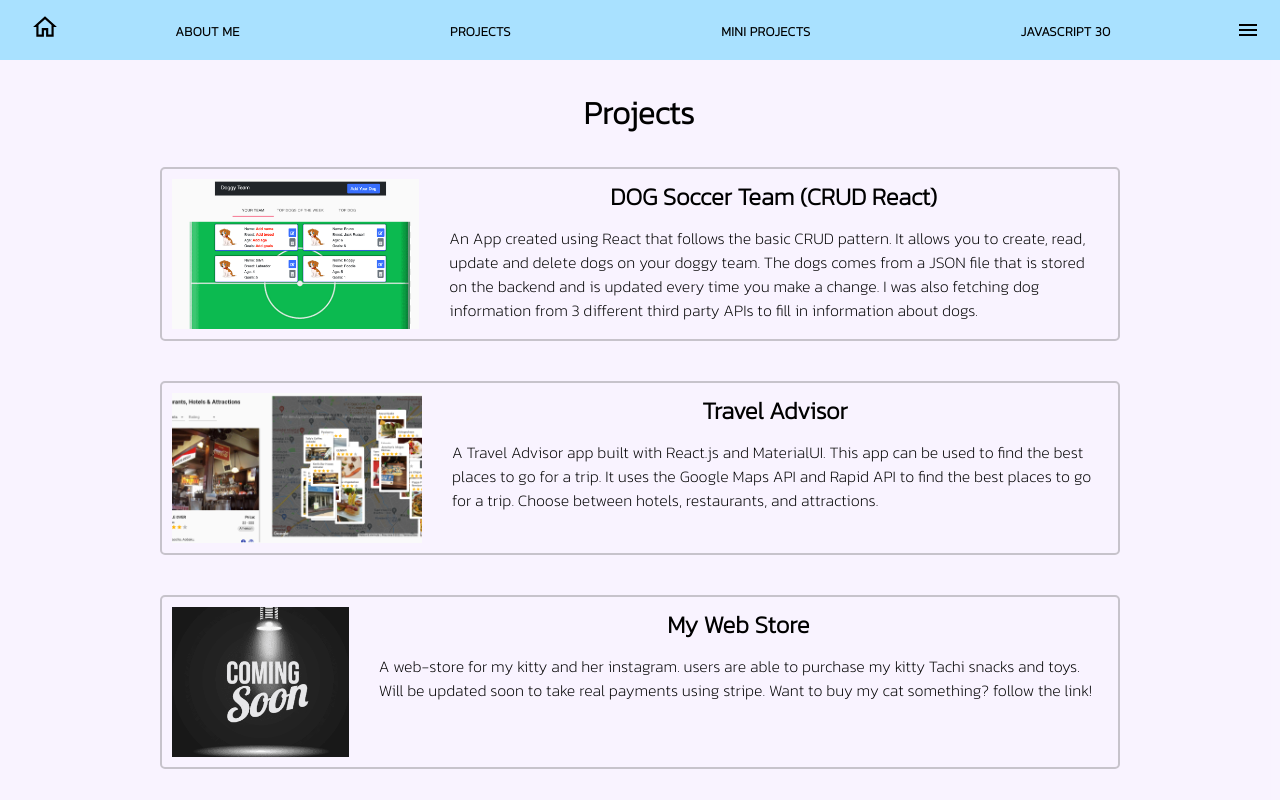
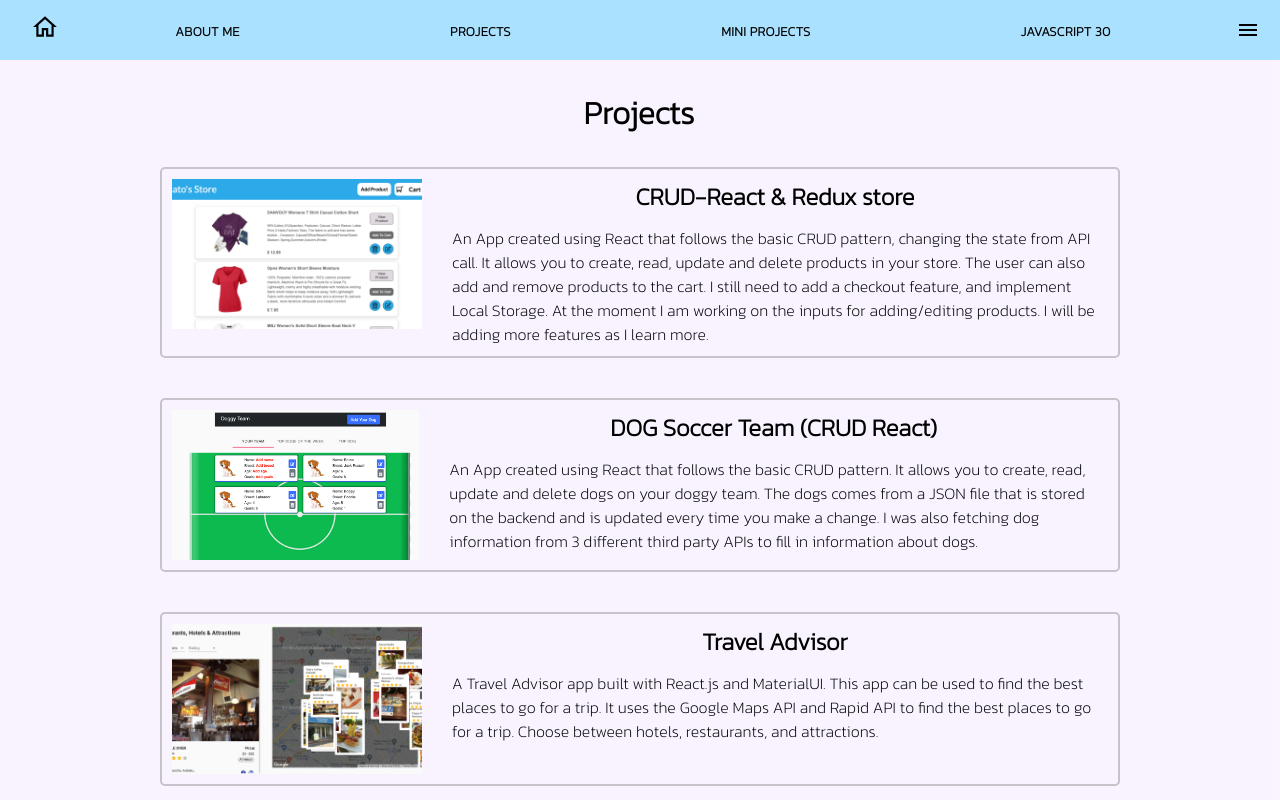
Before and after one commit to Netsujr/renato-react-portfolio, a React (Create React App) app: page /projects in a window 1280 px wide. Shown: the top 800 px of the page. Built offline with nearby package versions, Linux system fonts and the light colour scheme.

Commit message:
added card

```diff
--- a/src/components/Projects.js
+++ b/src/components/Projects.js
@@ -6,6 +6,7 @@ import GithubIcon from "../images/Icons/github-original.svg";
 import WebsiteIcon from "../images/Icons/website.png";
 import spotify from "../images/SpotifyClone/one.png";
 import disney from "../images/DisneyClone/one.png";
+import CRUD from "../images/CRUD-store/one.png";
 import tesla from "../images/TeslaClone/one.png";
 import zoom from "../images/zoomClone/one.png";
 import whatsapp from "../images/WhatsappClone/wa1.png";
@@ -22,9 +23,30 @@ function Projects() {
       <ItemText>
         <h1>Projects</h1>
       </ItemText>
-      <Cards>        {/* --------------------------------------------- */}
+      <Cards>
+        {/* --------------------------------------------- */}
         <CardBody>
-          <img id="image" src={doggy} alt="travelAdvisor" />
+          <img id="image" src={CRUD} alt="redux store" />
+          <a href="renato-redux-store.netlify.app/" target="blank_" ><img id='website' src={WebsiteIcon} alt="spotify" /></a>
+          <a href="https://github.com/Netsujr/redux_store" target="_blank" rel="noreferrer"><img id='icon' src={GithubIcon} alt="Github" /></a>
+          <a href="/projects/redux-store" id="link"><span>Learn More </span>{'→'}</a>
+          <CardInfoContainer>
+            <CardTitle>
+              <h2>CRUD-React & Redux store</h2>
+            </CardTitle>
+            <CardDesc>
+              <p>
+                An App created using React that follows the basic CRUD pattern, changing the state from API call.
+                It allows you to create, read, update and delete products in your store.
+                The user can also add and remove products to the cart. I still need to add a checkout feature, and implement Local Storage.
+                At the moment I am working on the inputs for adding/editing products. I will be adding more features as I learn more.
+              </p>
+            </CardDesc>
+          </CardInfoContainer>
+        </CardBody>
+        {/* --------------------------------------------- */}
+        <CardBody>
+          <img id="image" src={doggy} alt="doggyteam" />
           <a href="https://renato-doggyteam.netlify.app/" target="blank_" ><img id='website' src={WebsiteIcon} alt="spotify" /></a>
           <a href="https://github.com/Netsujr/dog_soccer_team" target="_blank" rel="noreferrer"><img id='icon' src={GithubIcon} alt="Github" /></a>
           <a href="/projects/doggyteam" id="link"><span>Learn More </span>{'→'}</a>
```
